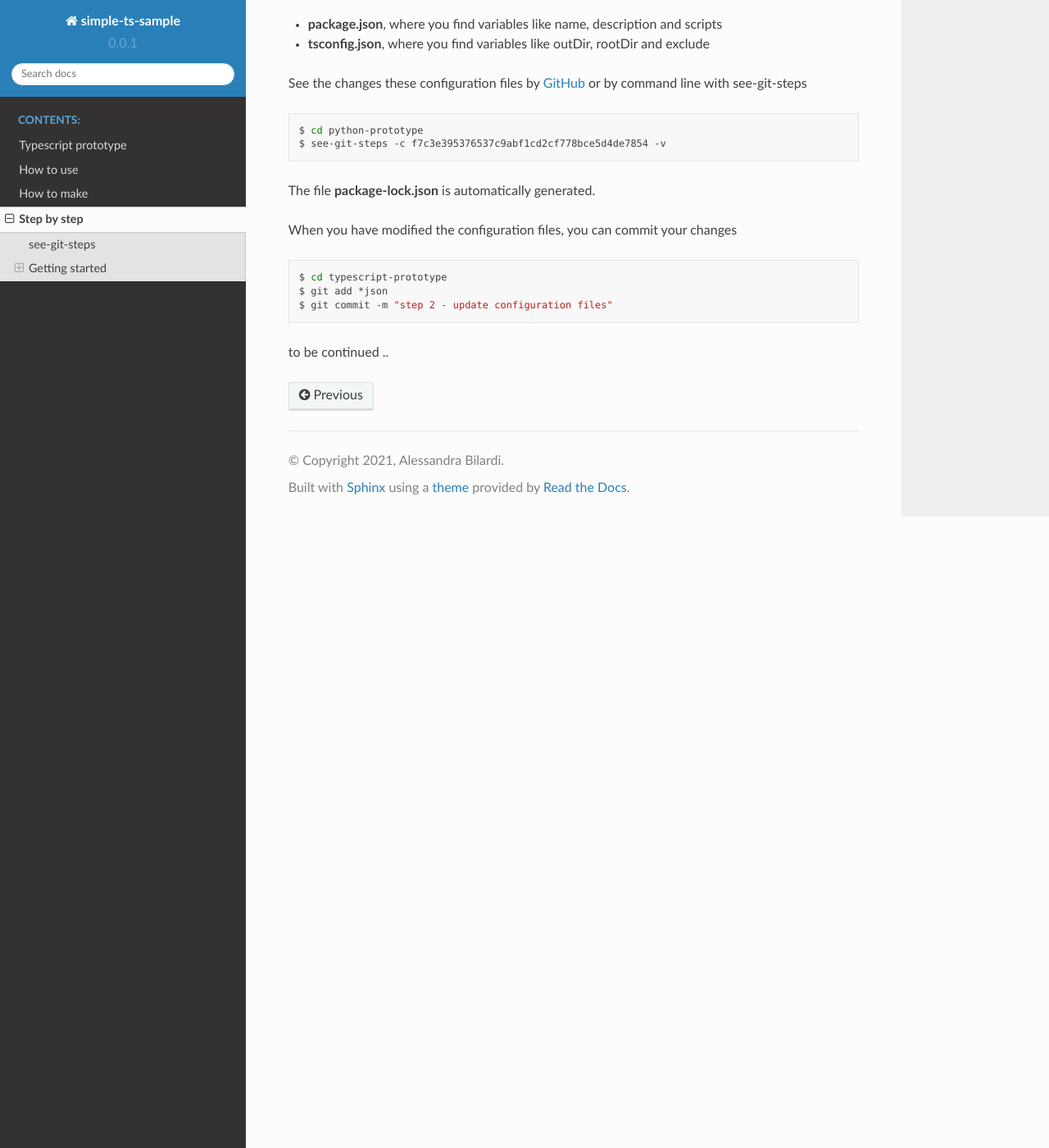
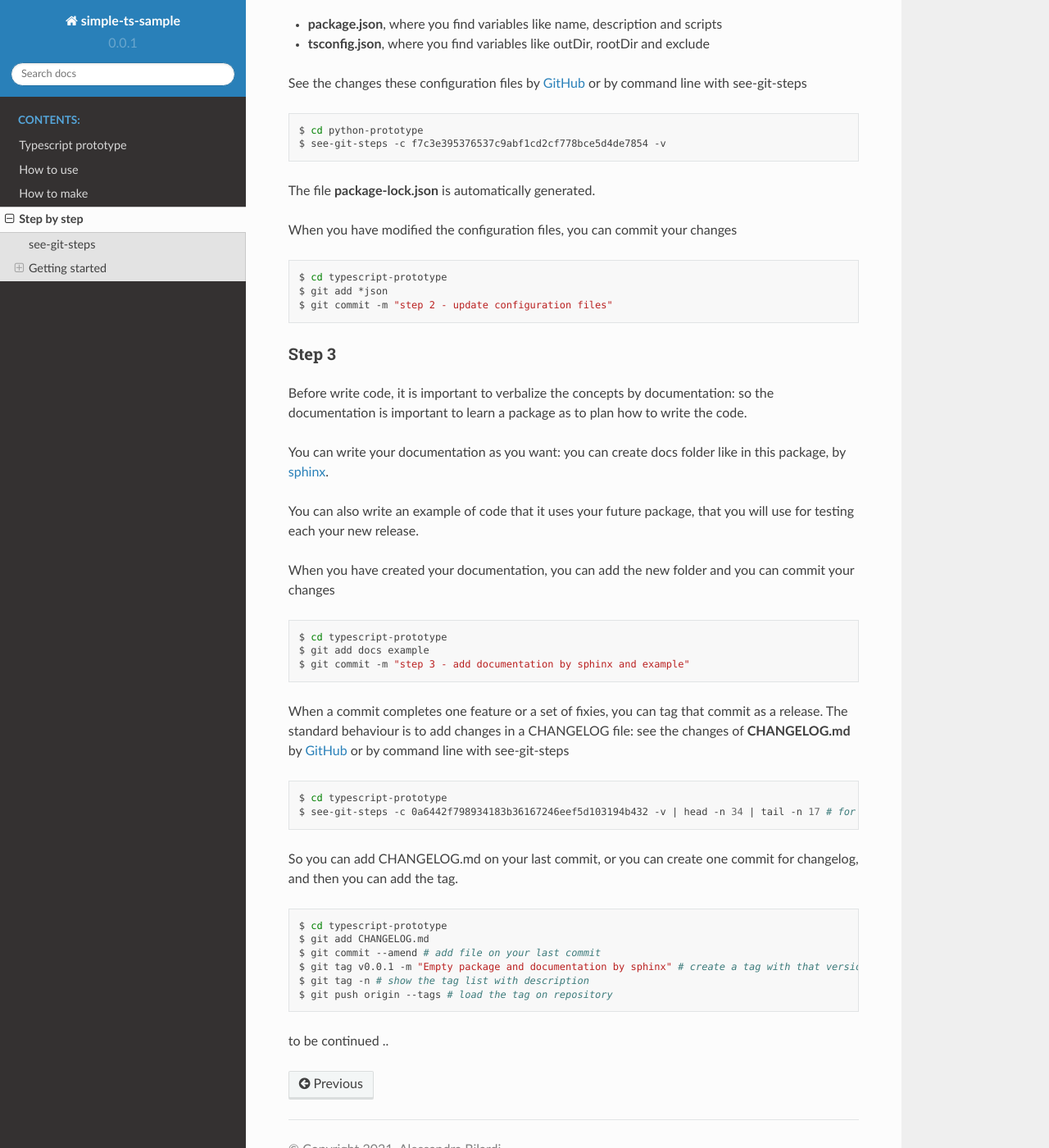
Before and after one commit to bilardi/typescript-prototype, a Sphinx documentation site: the page built from docs/source/stepbystep.rst, in a window 1280 px wide and 1400 px high, scrolled down 2205 px. Shown: the whole window at 82% size. Built offline with Sphinx 7.4.7 and the Read the Docs theme 2.0.0, drawn with Linux system fonts in a browser that asks for light colours.

Commit message:
Update documentation

```diff
--- a/docs/source/stepbystep.rst
+++ b/docs/source/stepbystep.rst
@@ -121,4 +121,41 @@
     $ git add *json
     $ git commit -m "step 2 - update configuration files"
 
+Step 3
+******
+
+Before write code, it is important to verbalize the concepts by documentation:
+so the documentation is important to learn a package as to plan how to write the code.
+
+You can write your documentation as you want: you can create docs folder like in this package, by `sphinx <https://simple-sample.readthedocs.io/en/latest/howtomake.html#documentation>`_.
+
+You can also write an example of code that it uses your future package, that you will use for testing each your new release.
+
+When you have created your documentation, you can add the new folder and you can commit your changes
+
+.. code-block:: bash
+
+    $ cd typescript-prototype
+    $ git add docs example
+    $ git commit -m "step 3 - add documentation by sphinx and example"
+
+When a commit completes one feature or a set of fixies, you can tag that commit as a release.
+The standard behaviour is to add changes in a CHANGELOG file: see the changes of **CHANGELOG.md** by `GitHub <https://github.com/bilardi/typescript-prototype/commit/0a6442f798934183b36167246eef5d103194b432>`_ or by command line with see-git-steps
+
+.. code-block:: bash
+
+    $ cd typescript-prototype
+    $ see-git-steps -c 0a6442f798934183b36167246eef5d103194b432 -v | head -n 34 | tail -n 17 # for CHANGELOG.md details
+
+So you can add CHANGELOG.md on your last commit, or you can create one commit for changelog, and then you can add the tag.
+
+.. code-block:: bash
+
+    $ cd typescript-prototype
+    $ git add CHANGELOG.md
+    $ git commit --amend # add file on your last commit
+    $ git tag v0.0.1 -m "Empty package and documentation by sphinx" # create a tag with that version name
+    $ git tag -n # show the tag list with description
+    $ git push origin --tags # load the tag on repository
+
 to be continued ..
```
